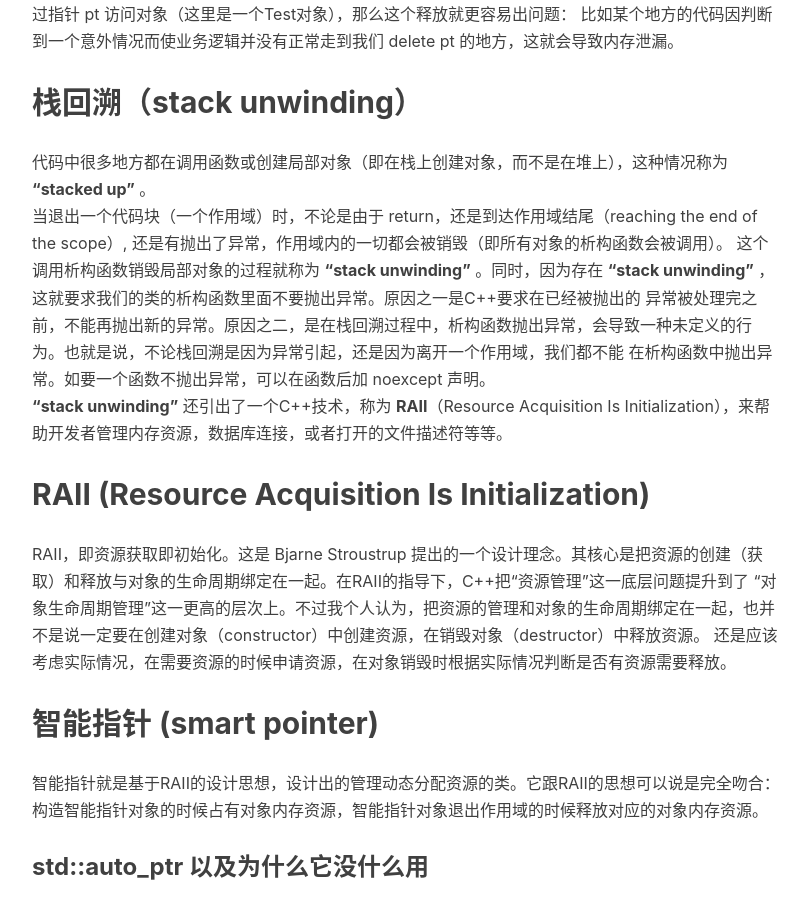
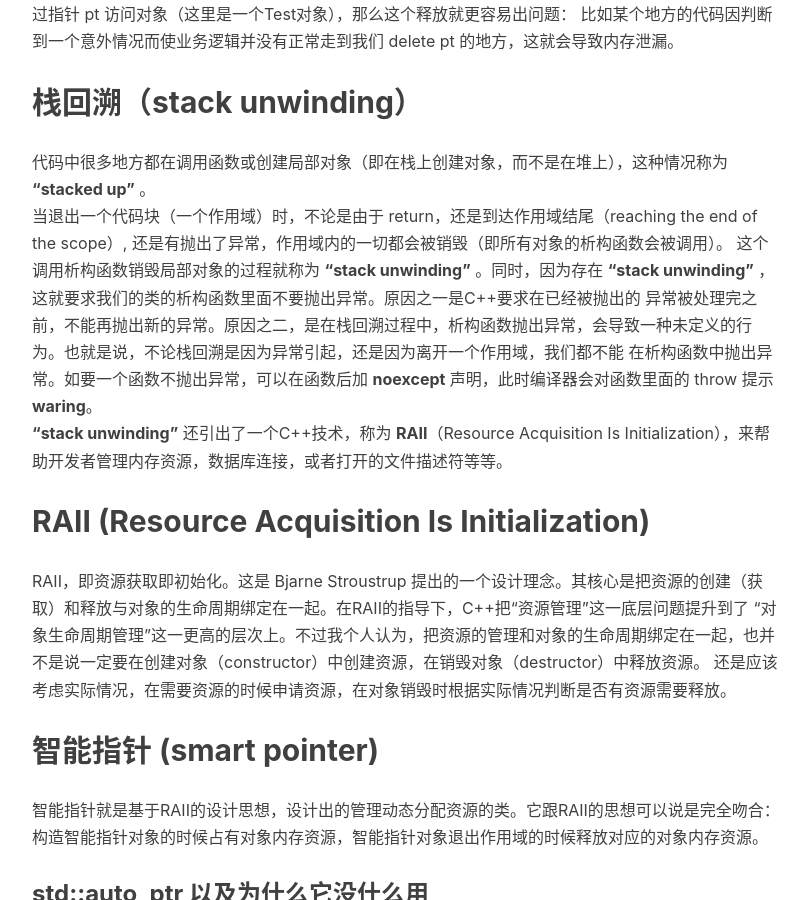
Before and after one commit to ttyrion/ttyrion.github.io, a Jekyll site: the page built from _posts/2018-09-12-【C++ 11】Stack Unwinding, RAII and Smart Pointer.md, in a window 1280 px wide and 900 px high, scrolled down 1646 px. Shown: the whole window, without its empty margins (233-1041 px from the left). Built offline with Jekyll 4.4.1, drawn with Linux system fonts in a browser that asks for light colours; nearby versions of some CDN libraries; comment, search, counter and statistics services are not loaded.

Commit message:
nonexcept

```diff
--- a/_posts/2018-09-12-【C++ 11】Stack Unwinding, RAII and Smart Pointer.md
+++ b/_posts/2018-09-12-【C++ 11】Stack Unwinding, RAII and Smart Pointer.md
@@ -56,7 +56,7 @@ catch (std::exception& e)
 当退出一个代码块（一个作用域）时，不论是由于 return，还是到达作用域结尾（reaching the end of the scope）, 还是有抛出了异常，作用域内的一切都会被销毁（即所有对象的析构函数会被调用）。
 这个调用析构函数销毁局部对象的过程就称为 **"stack unwinding"** 。同时，因为存在 **"stack unwinding"** ，这就要求我们的类的析构函数里面不要抛出异常。原因之一是C++要求在已经被抛出的
 异常被处理完之前，不能再抛出新的异常。原因之二，是在栈回溯过程中，析构函数抛出异常，会导致一种未定义的行为。也就是说，不论栈回溯是因为异常引起，还是因为离开一个作用域，我们都不能
-在析构函数中抛出异常。如要一个函数不抛出异常，可以在函数后加 noexcept 声明。
+在析构函数中抛出异常。如要一个函数不抛出异常，可以在函数后加 **noexcept** 声明，此时编译器会对函数里面的 throw 提示 **waring**。
 **"stack unwinding"** 还引出了一个C++技术，称为 **RAII**（Resource Acquisition Is Initialization），来帮助开发者管理内存资源，数据库连接，或者打开的文件描述符等等。
 
 ## RAII (Resource Acquisition Is Initialization)
```
